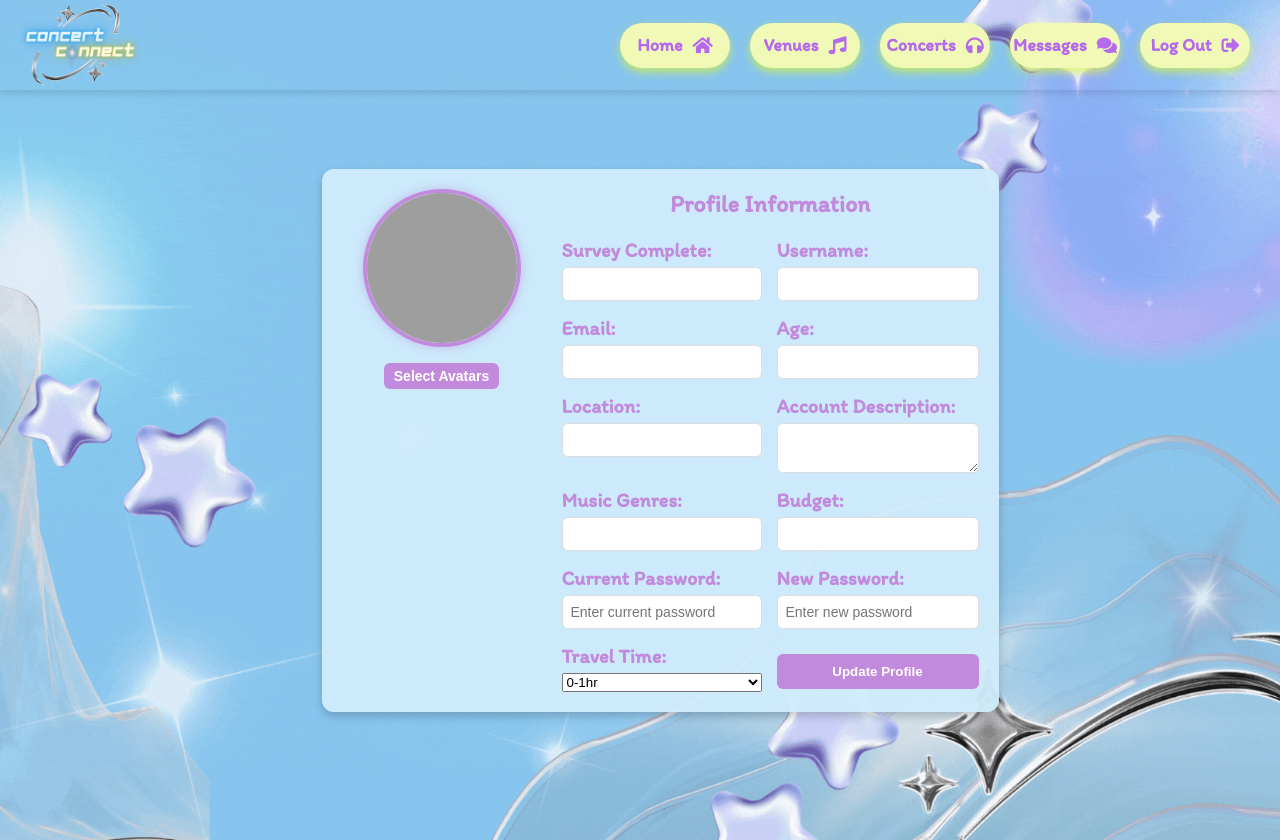
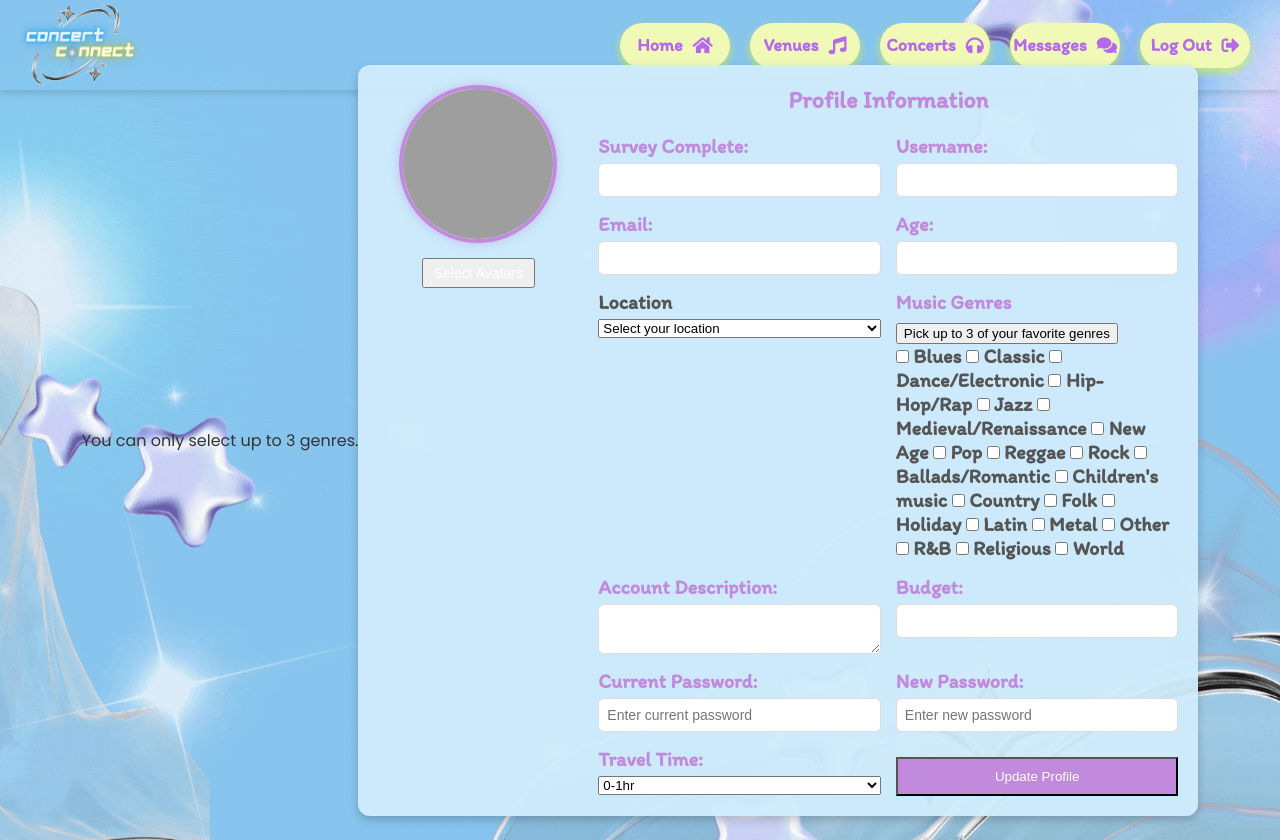
Before and after one commit to JakeMartin336/CSCI-499-Capstone-Project, a Flask app: template templates/profile.html in a window 1280 px wide. Run offline with Flask 3, Linux system fonts and the light colour scheme; the template is opened without the code that fills it, so the values that code supplies are empty; parts of the project's set-up code (start-up, migrations or seed data) failed here and were passed over; some libraries are stand-ins or nearby versions; grey boxes are pictures that could not be loaded.

Commit message:
Update profile.html

```diff
--- a/templates/profile.html
+++ b/templates/profile.html
@@ -71,6 +71,7 @@
   </div>
 
   <div class="center-container">
+    <div id="popup-message" class="popup-message">You can only select up to 3 genres.</div>
     <!-- Single form for the entire profile -->
     <form method="POST" enctype="multipart/form-data">
       <div class="profile-box">
@@ -82,7 +83,7 @@
   alt="Current Avatar"
 />
           <div class="avatar-dropdown">
-            <button type="button" class="custom-button" id="toggle-avatars" style="padding: 5px 10px; font-size: 14px; color: white;">
+            <button type="button" class="button-avatar" id="toggle-avatars" style="padding: 5px 10px; font-size: 14px; color: white;">
               Select Avatars
             </button>
             <div class="avatar-list" id="avatar-list">
@@ -102,7 +103,7 @@
         <div class="profile-details">
           <h2>Profile Information</h2>
           {% if success %}
-          <p style="color: green;">{{ success }}</p>
+          <p style="color:green;">{{ success }}</p>
           {% endif %}
           {% if error %}
           <p style="color: red;">{{ error }}</p>
@@ -158,17 +159,46 @@
               />
             </div>
 
-            <div class="form-group mb-3">
-              <label for="location" style="color: rgb(194, 138, 220);">Location:</label>
-              <input
-                type="text"
-                id="location"
-                name="location"
-                class="form-control"
-                value="{{ user['user_location'] }}"
-                required
-              />
+            <div class="form-group">
+              <label for="location">Location</label>
+              <select name="location" id="location" class="form-control">
+                <option value="" disabled {% if not user['user_location'] %}selected{% endif %}>Select your location</option>
+                <option value="Manhattan" {% if user['user_location'] == 'Manhattan' %}selected{% endif %}>Manhattan</option>
+                <option value="Brooklyn" {% if user['user_location'] == 'Brooklyn' %}selected{% endif %}>Brooklyn</option>
+                <option value="Queens" {% if user['user_location'] == 'Queens' %}selected{% endif %}>Queens</option>
+                <option value="The Bronx" {% if user['user_location'] == 'The Bronx' %}selected{% endif %}>The Bronx</option>
+                <option value="Staten Island" {% if user['user_location'] == 'Staten Island' %}selected{% endif %}>Staten Island</option>
+              </select>
             </div>
+
+
+
+            <div class="form-group">
+              <label for="music_genre" style="color: #c28adc; font-weight: bold; ">Music Genres</label>
+              <div class="dropdown">
+                <button type="button" id="genreDropdown" class="music-genre-dropdown">
+                  {{ ', '.join(user['music_genre']) if user['music_genre'] else "Pick up to 3 of your favorite genres" }}
+                </button>
+
+                <!-- Dropdown Content -->
+                <div id="genreOptions" class="dropdown-content">
+                  {% set genres = [
+                    "Blues", "Classic", "Dance/Electronic", "Hip-Hop/Rap", "Jazz", "Medieval/Renaissance",
+                    "New Age", "Pop", "Reggae", "Rock", "Ballads/Romantic", "Children's music", "Country",
+                    "Folk", "Holiday", "Latin", "Metal", "Other", "R&B", "Religious", "World"
+                  ] %}
+                  {% for genre in genres %}
+                    <label>
+                      <input type="checkbox" name="genres" value="{{ genre }}"
+                      {% if user['music_genre'] and genre in user['music_genre'] %}checked{% endif %}>
+                      {{ genre }}
+                    </label>
+                  {% endfor %}
+                </div>
+              </div>
+            </div>
+
+
 
             <div class="form-group mb-3">
               <label for="description" style="color: rgb(194, 138, 220);">Account Description:</label>
@@ -179,17 +209,6 @@
                 required>{{ user['account_description'] }}</textarea>
             </div>
 
-            <div class="form-group mb-3">
-              <label for="music_genres" style="color: rgb(194, 138, 220);">Music Genres:</label>
-              <input
-                type="text"
-                id="music_genres"
-                name="music_genre"
-                class="form-control"
-                value="{{ ', '.join(user['music_genre']) if 'music_genre' in user else '' }}"
-                required
-              />
-            </div>
 
             <div class="form-group mb-3">
               <label for="budget" style="color: rgb(194, 138, 220);">Budget:</label>
@@ -234,7 +253,7 @@
             </div>
 
             <div class="form-group mb-3" style="grid-column: 2; text-align: right; margin-top: 10px;">
-              <button type="submit" class="custom-button" style="padding: 10px 20px;  color: white;">
+              <button type="submit" class="button-update-profile" style="padding: 10px 20px;  background-color:#c28adc; color: white">
                 Update Profile
               </button>
             </div>
@@ -243,6 +262,7 @@
       </div>
     </form>
   </div>
+
   <script src="{{ url_for('static', filename='js/profile.js') }}"></script>
 </body>
 </html>
```
